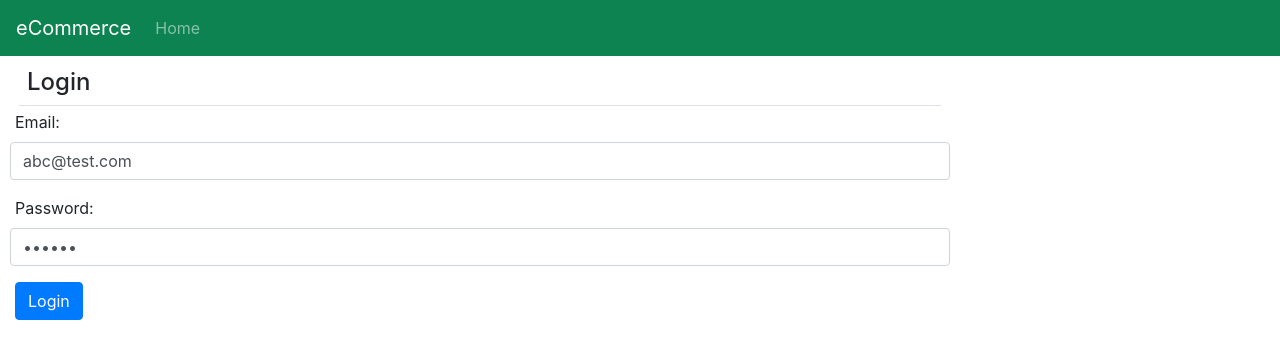
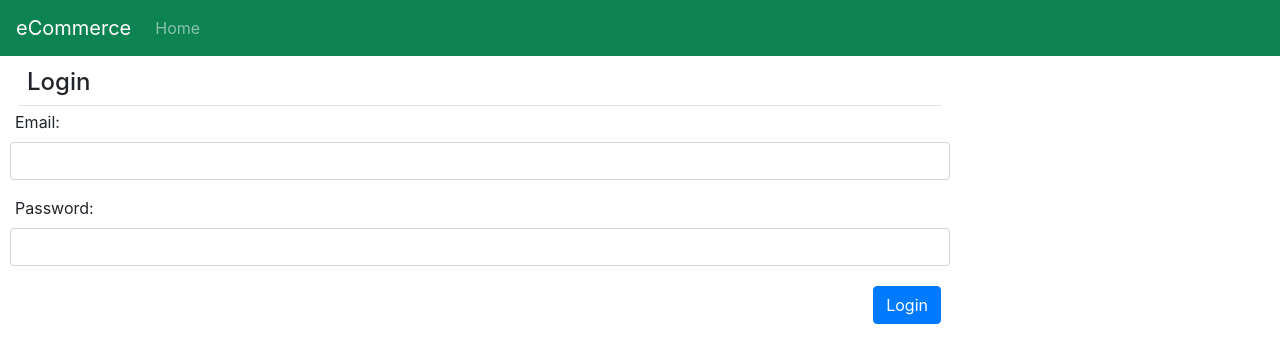
Before and after one commit to GerardGhub/My-First-React-App, a React (Create React App) app: page / in a window 1280 px wide. Shown: the top 362 px of the page. Built offline with nearby package versions, Linux system fonts and the light colour scheme.

Commit message:
Form Submit Button

```diff
--- a/src/Login.jsx
+++ b/src/Login.jsx
@@ -3,7 +3,7 @@
 export default class Login extends Component {
   constructor(props) {
     super(props);
-    this.state = { email: "abc@test.com", password: "abc123" };
+    this.state = { email: "", password: "", message: "" };
   }
   render() {
     return (
@@ -37,13 +37,32 @@
           />
         </div>
         {/* End of Password */}
-        <div className="btn btn-primary" onClick={this.onLoginClick}>
-          Login
+        <div className="text-right">
+          {this.state.message}
+          <button className="btn btn-primary m-1" onClick={this.onLoginClick}>
+            Login
+          </button>
         </div>
       </div>
     );
   } //end of render
   onLoginClick = () => {
     console.log(this.state);
+    if (
+      this.state.email === "admin@test.com" &&
+      this.state.password === "admin123"
+    ) {
+      //Success
+      this.setState({
+        message: <span className="text-success"> Successfully Logged-in</span>,
+      });
+    } else {
+      //Error
+      this.setState({
+        message: (
+          <span className="text-danger"> Invalid Login , Please Try Again</span>
+        ),
+      });
+    }
   };
 }
```
